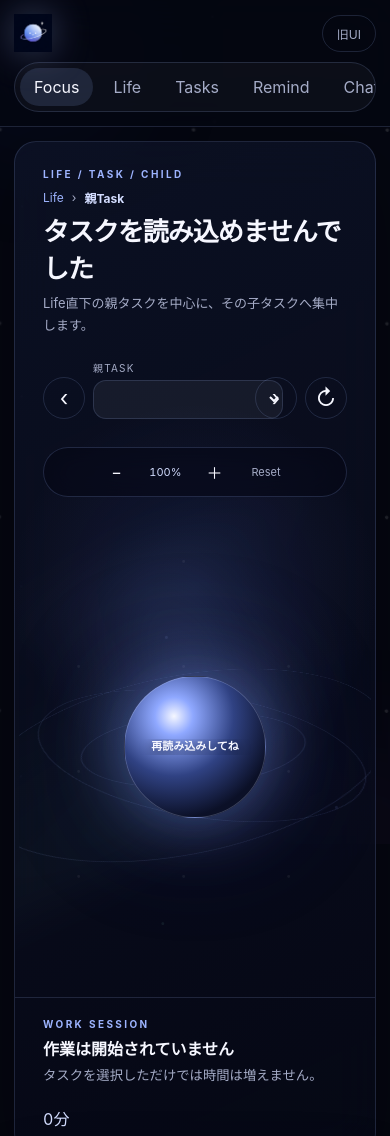
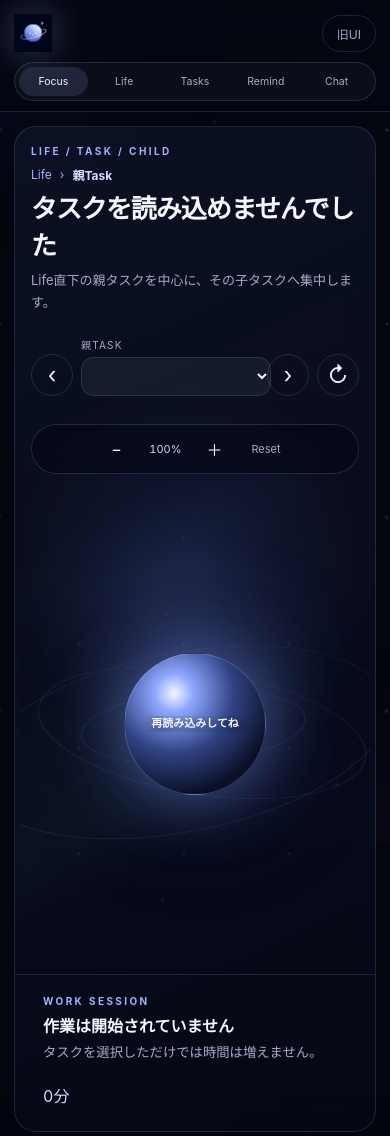
Before and after one commit to Soso2e/PETIT, a plain HTML site: page frontend/universe.html in a window 390 px wide. Shown: the top 1136 px of the page. Drawn offline with Linux system fonts and the light colour scheme; files that its build step writes are made by us from their sources; no server answers; files whose address does not match are found by name.

Commit message:
fix: スマホとPCのレスポンシブ範囲を分離

```diff
--- a/frontend/reminders.css
+++ b/frontend/reminders.css
@@ -194,12 +194,8 @@
   font-size: 1.1rem;
 }
 
-/*
- * Universe's fifth navigation tab made the 981–1180px desktop range too tight.
- * This file loads last, so keep the shared laptop-width safety overrides here
- * until the Universe stylesheets are consolidated.
- */
-@media (max-width: 1180px) and (min-width: 641px) {
+/* The compact desktop layout must never catch phone landscape widths. */
+@media (min-width: 981px) and (max-width: 1180px) {
   .universe-topbar {
     grid-template-columns: minmax(0, 1fr) auto;
   }
@@ -233,7 +229,60 @@
   }
 }
 
+/* Five tabs should stay inside the viewport on phones and tablets. */
+@media (max-width: 980px) {
+  .view-tabs {
+    display: grid;
+    grid-template-columns: repeat(5, minmax(0, 1fr));
+    justify-self: stretch;
+    overflow: visible;
+  }
+
+  .view-tab {
+    min-width: 0;
+    padding-inline: 8px;
+    overflow: hidden;
+    font-size: 12px;
+    text-overflow: ellipsis;
+    white-space: nowrap;
+  }
+}
+
 @media (max-width: 640px) {
+  .universe-topbar {
+    padding-bottom: 10px;
+  }
+
+  .topbar-actions {
+    min-width: 0;
+  }
+
+  .view-tabs {
+    gap: 2px;
+    padding: 4px;
+  }
+
+  .view-tab {
+    padding: 8px 2px;
+    font-size: 10.5px;
+  }
+
+  .orbit-card__header {
+    padding: 18px 16px 0;
+  }
+
+  .section-head {
+    flex-direction: column;
+    align-items: stretch;
+    gap: 12px;
+  }
+
+  .chat-panel,
+  .chat-context,
+  .detail-panel {
+    padding: 18px;
+  }
+
   .reminder-section-head {
     align-items: stretch;
   }
```
